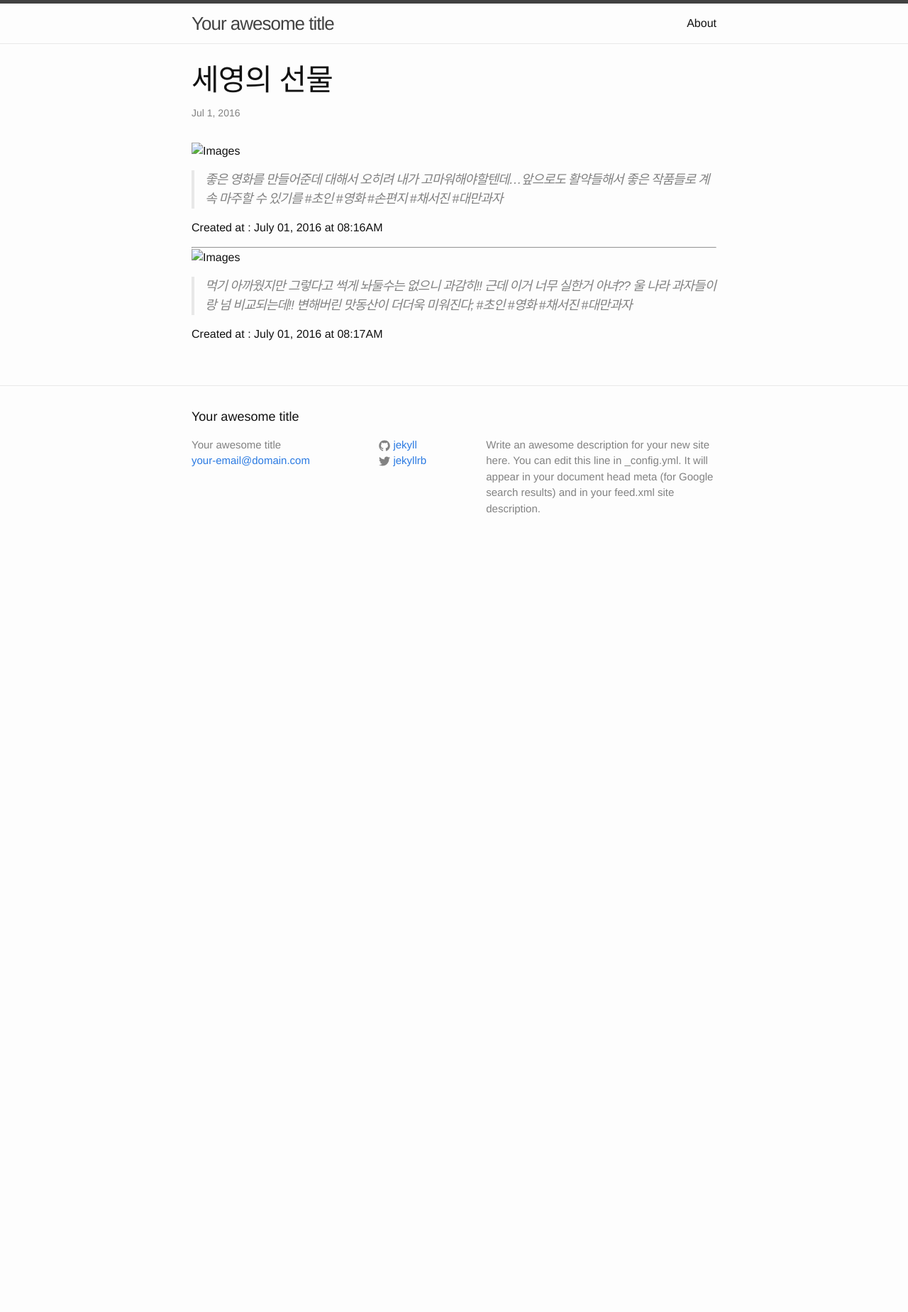
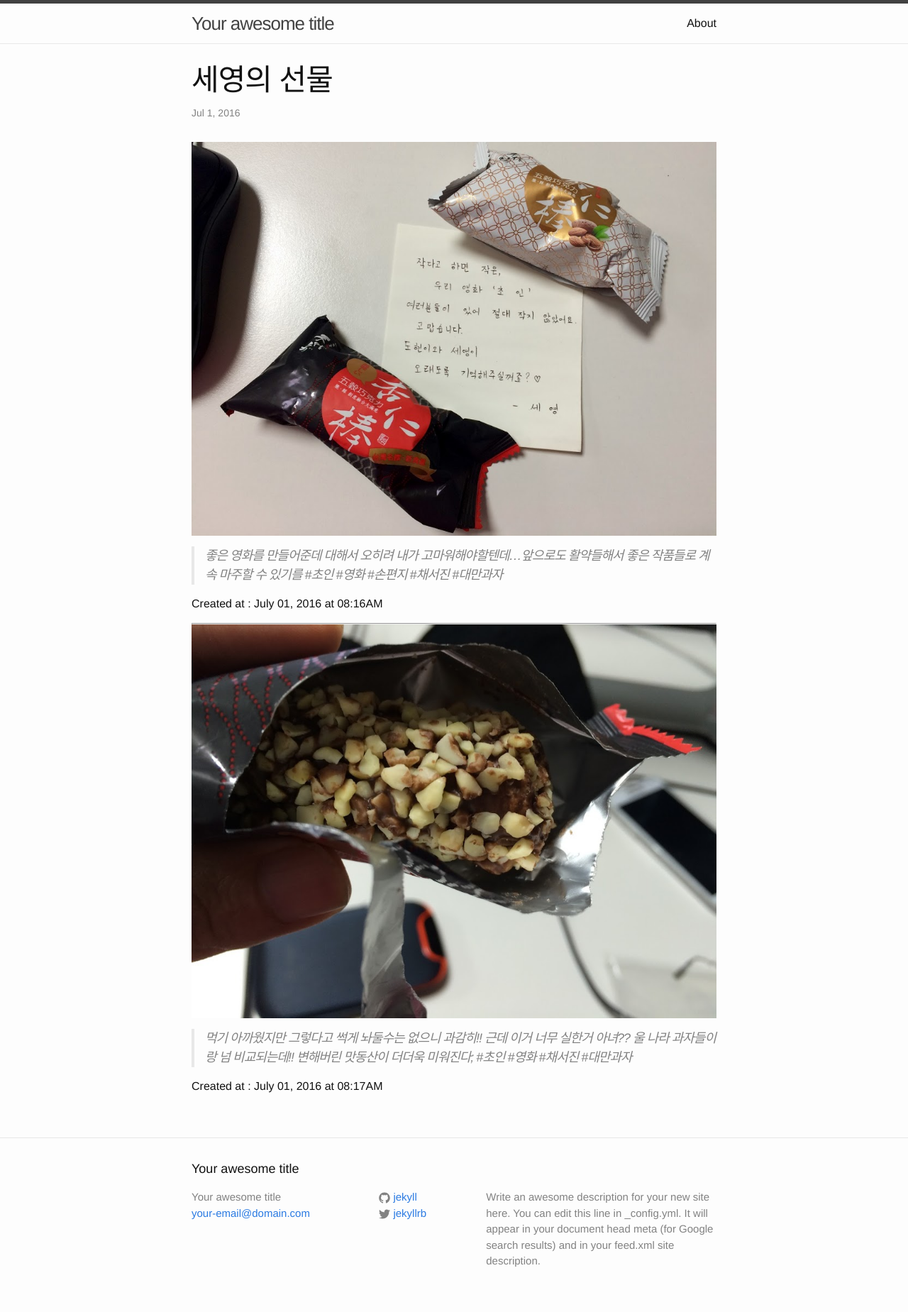
Before and after one commit to ley250/blog, a Jekyll site: the page built from _posts/2016-07-01-present-from-seyoung.md, in a window 1280 px wide. Shown: the whole page at 71% size. Built offline with Jekyll 4.4.1, drawn with Linux system fonts in a browser that asks for light colours; before the commit the page ends 900 px from its top, so only the background shows below that.

Commit message:
edit post 2016/07/17 16:56

```diff
--- a/_posts/2016-07-01-present-from-seyoung.md
+++ b/_posts/2016-07-01-present-from-seyoung.md
@@ -1,10 +1,12 @@
 ---
+
 layout: "post"
 title: "세영의 선물"
 date: "2016-07-01 08:16"
+
 ---
 
-![Images](/media/2016/07/IMG_8722.JPG)
+![Images]({{ site.baseurl }}/media/2016/07/IMG_8722.JPG)
 
 > 좋은 영화를 만들어준데 대해서 오히려 내가 고마워해야할텐데...앞으로도 활약들해서 좋은 작품들로 계속 마주할 수 있기를 #초인 #영화 #손편지 #채서진 #대만과자
 
@@ -12,7 +14,7 @@ Created at : July 01, 2016 at 08:16AM
 
 ---
 
-![Images](/media/2016/07/IMG_8724.JPG)
+![Images]({{ site.baseurl }}/media/2016/07/IMG_8724.JPG)
 
 > 먹기 아까웠지만 그렇다고 썩게 놔둘수는 없으니 과감히!! 근데 이거 너무 실한거 아녀?? 울 나라 과자들이랑 넘 비교되는데!! 변해버린 맛동산이 더더욱 미워진다; #초인 #영화 #채서진 #대만과자
 
```
Also changed, not shown: _posts/2016-07-01-isang.md (+3 -1 lines), _posts/2016-07-01-ratm.md (+3 -1 lines), media/2016/07/IMG_8722.JPG (added), media/2016/07/IMG_8724.JPG (added), media/2016/07/IMG_8726.JPG (added), media/2016/07/IMG_8728.jpg (added).
